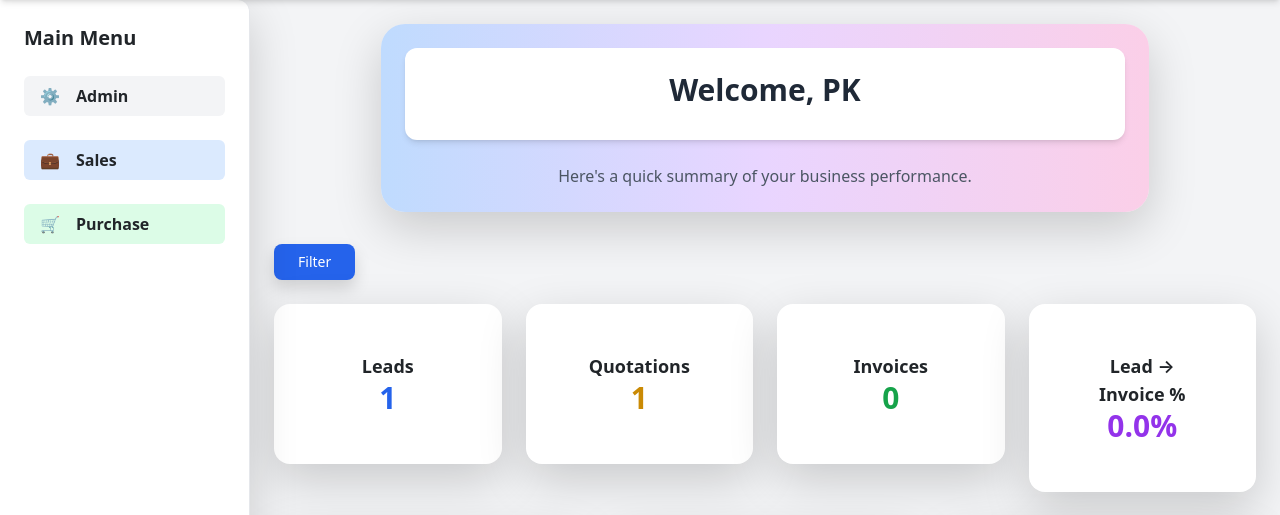
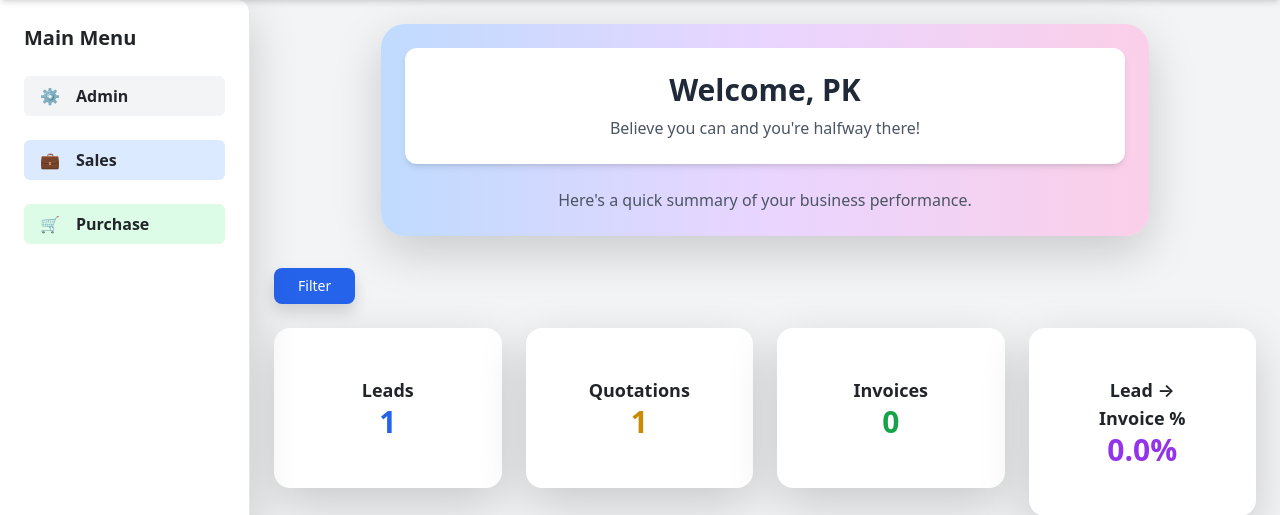
Before and after one commit to PK0809/CRM, a Django app: page /dashboard/ in a window 1280 px wide. Shown: the part 127-642 px from the top of the page. Run offline with Django 5.2, Linux system fonts and the light colour scheme; a user stored in the database is signed in; data comes from the database, SQL or seed files in the repository; data that the repository does not hold is empty; some libraries are stand-ins or nearby versions.

Commit message:
Add files via upload

```diff
--- a/crm/templates/dashboard.html
+++ b/crm/templates/dashboard.html
@@ -10,6 +10,7 @@
     <script src="https://cdn.jsdelivr.net/npm/chart.js"></script>
     <style>
         body { background-color: #f3f4f6; }
+
         /* Sidebar */
         #sidebar { transition: all 0.5s ease; min-height: 100vh; transform-style: preserve-3d; }
         #sidebar.collapsed { width: 70px; transform: rotateY(-15deg); }
@@ -219,15 +220,61 @@
     function collapseSidebar() { document.getElementById('sidebar').classList.toggle('collapsed'); }
     function toggleMenu(id) { document.getElementById(id).classList.toggle('hidden'); }
 
-    // Filter toggle
+    // Filter dropdown & Motivation
     document.addEventListener("DOMContentLoaded", function() {
         const toggleBtn = document.getElementById("filterToggle");
         const dropdown = document.getElementById("filterDropdown");
+
         toggleBtn.addEventListener("click", e => { e.stopPropagation(); dropdown.classList.toggle("hidden"); });
         document.addEventListener("click", e => { if (!dropdown.contains(e.target) && !toggleBtn.contains(e.target)) dropdown.classList.add("hidden"); });
 
-        // Motivation
-        const messages = [ /* same as your long messages array */ ];
+        const messages = [
+            "Believe you can and you're halfway there!",
+            "Stay focused, stay humble, stay strong!",
+            "Small steps every day lead to big success!",
+            "Your hard work will pay off — keep going!",
+            "Dream big, work hard, make it happen!",
+            "Every challenge is an opportunity to grow!",
+            "You are doing great — keep pushing forward!",
+            "Great things take time — trust your journey!",
+            "Progress, not perfection — keep moving!",
+            "Don’t stop when you’re tired; stop when you’re done!",
+            "The best view comes after the hardest climb!",
+            "Push yourself, because no one else will do it for you.",
+            "Be stronger than your excuses!",
+            "Start where you are. Use what you have. Do what you can.",
+            "Success is not final, failure is not fatal — it’s the courage to continue that counts.",
+            "Every day is a new chance to improve yourself.",
+            "You didn’t come this far just to stop now!",
+            "Work hard in silence, let success make the noise.",
+            "Your only limit is your mind.",
+            "Make today count — you won’t get it back.",
+            "It always seems impossible until it’s done.",
+            "One day or day one — you decide.",
+            "Turn your dreams into plans, and your plans into action.",
+            "Keep your eyes on the stars, and your feet on the ground.",
+            "You don’t have to be great to start, but you have to start to be great.",
+            "The harder you work for something, the greater you’ll feel when you achieve it.",
+            "Discipline is the bridge between goals and accomplishment.",
+            "Doubt kills more dreams than failure ever will.",
+            "Strive for progress, not perfection.",
+            "Winners are not those who never fail but those who never quit.",
+            "You’re capable of more than you know!",
+            "Even the darkest night will end and the sun will rise.",
+            "One step at a time is still progress.",
+            "If it doesn’t challenge you, it won’t change you.",
+            "Keep going — your future self will thank you.",
+            "Make yourself proud today!",
+            "Success is the sum of small efforts repeated day in and day out.",
+            "The secret of getting ahead is getting started.",
+            "Consistency beats motivation every time.",
+            "Start now. Get better later.",
+            "Act as if what you do makes a difference — because it does.",
+            "Don’t wait for opportunity. Create it.",
+            "Be the reason someone smiles today.",
+            "You’re writing your own story — make it a good one.",
+            "Every morning you have two choices: continue to sleep with your dreams or wake up and chase them."
+        ];
         document.getElementById("motivation").textContent = messages[Math.floor(Math.random()*messages.length)];
     });
 
```
